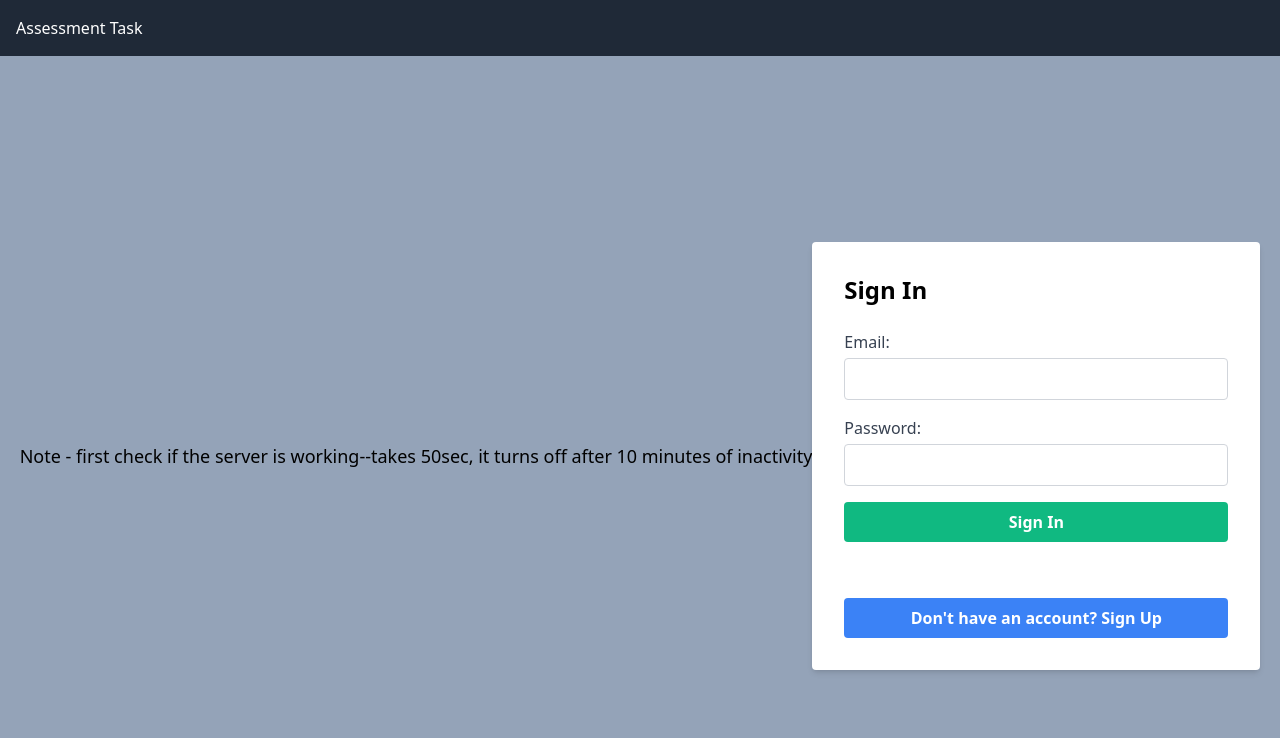
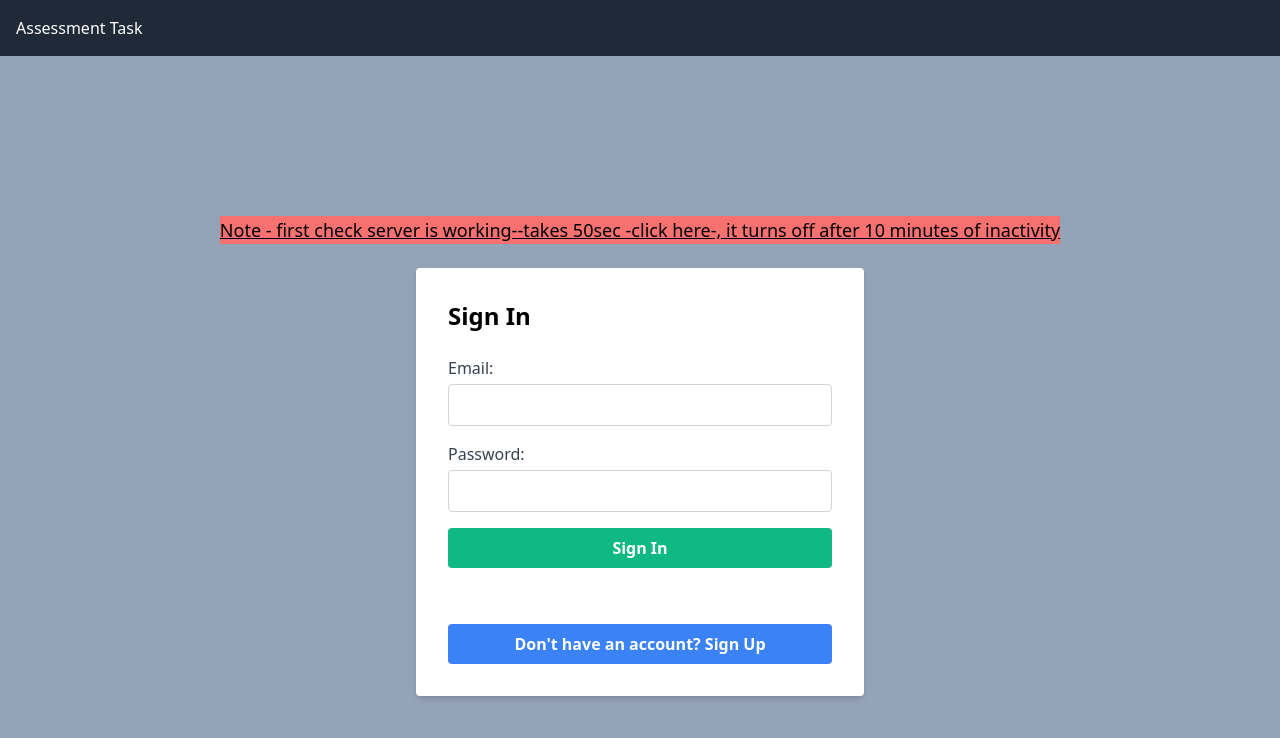
Before and after one commit to VasuSrivastav/assessment-frontend, a React (Vite) app: page /login in a window 1280 px wide. Shown: the top 738 px of the page. Built offline with nearby package versions, Linux system fonts and the light colour scheme.

Commit message:
assessment send

```diff
--- a/src/components/LoginPage.jsx
+++ b/src/components/LoginPage.jsx
@@ -29,8 +29,9 @@ const LoginPage = () => {
   };
 
   return (
-    <div className="flex justify-center items-center h-screen bg-slate-400">
-      <div className='text-lg text-black'>Note - <a href='https://user-api-backend-vqb2.onrender.com/' target='_blank' rel='noopener noreferrer'>first check if the server is working--takes 50sec, it turns off after 10 minutes of inactivity </a></div>
+    <div className="flex flex-col justify-center items-center h-screen bg-slate-400">
+      <div className='text-lg text-black underline bg-red-400'>Note - <a href='https://user-api-backend-vqb2.onrender.com/' target='_blank' rel='noopener noreferrer'>first check server is working--takes 50sec -click here-, it turns off after 10 minutes of inactivity </a></div>
+      <br />
       <div className="bg-white p-8 rounded shadow-md w-full max-w-md">
         <h2 className="text-2xl font-bold mb-6">Sign In</h2>
         <form onSubmit={handleSignInFormSubmit}>
--- a/src/components/SignUpPage.jsx
+++ b/src/components/SignUpPage.jsx
@@ -30,8 +30,8 @@ const SignUpPage = () => {
   };
 
   return (
-    <div className="flex justify-center items-center h-screen bg-slate-400">
-      <div className='text-lg text-black'>Note - <a href='https://user-api-backend-vqb2.onrender.com/' target='_blank' rel='noopener noreferrer'>first check if the server is working--takes 50sec, it turns off after 10 minutes of inactivity </a></div>
+    <div className="flex flex-col justify-center items-center h-screen bg-slate-400">
+      <div className='text-lg text-black mt-6 underline bg-red-400'>Note - <a href='https://user-api-backend-vqb2.onrender.com/' target='_blank' rel='noopener noreferrer'>first check the server is working--takes 50sec -click here-, it turns off after 10 minutes of inactivity </a></div>
       <div className="bg-white p-8 rounded shadow-md w-full max-w-md">
         <h2 className="text-2xl font-bold mb-6">Sign Up</h2>
         <form onSubmit={handleSignUpFormSubmit}>
```
